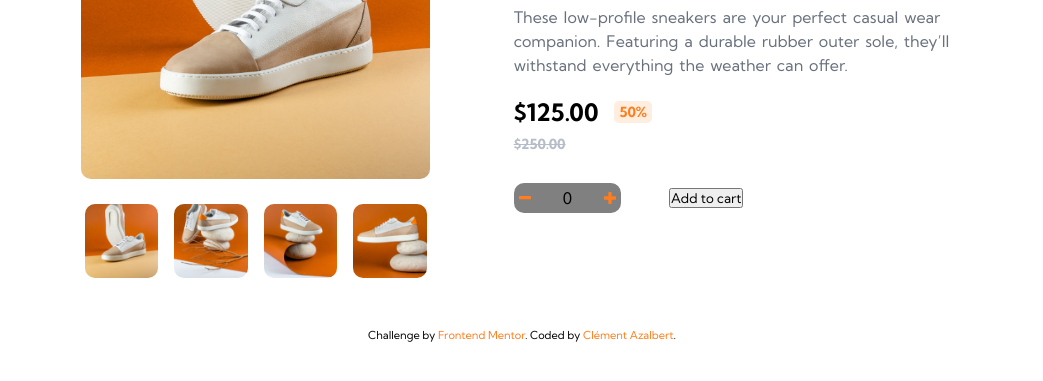
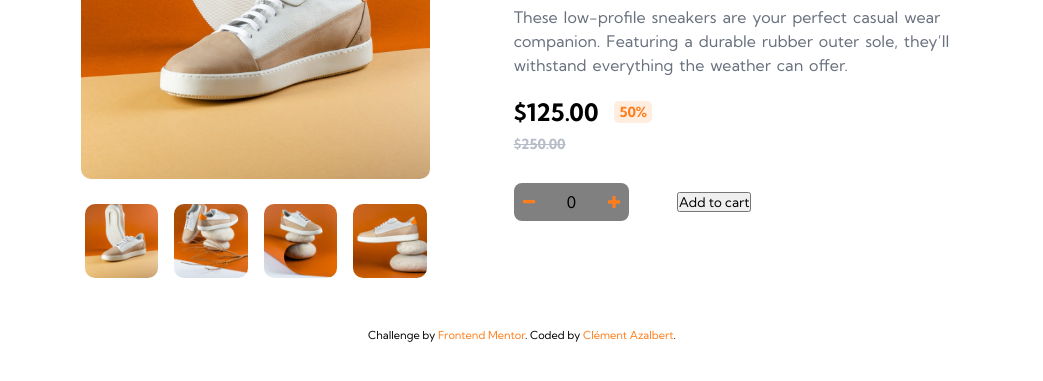
Before and after one commit to Clemi05/ecommerce-product-frontend-mentors-challenge, a plain HTML site: page index.html in a window 1280 px wide. Shown: the part 311-692 px from the top of the page, without its empty margins (118-1161 px from the left). Drawn offline with Linux system fonts and the light colour scheme.

Commit message:
updated css card-cart-quantity

```diff
--- a/css/components/card.css
+++ b/css/components/card.css
@@ -106,8 +106,8 @@
 .card-cart-quantity {
   display: flex;
   background-color: grey;
-  padding: 5px;
-  border-radius: 10px;
+  padding: 9px;
+  border-radius: 8px;
   align-content: center;
   justify-content: flex-start;
   align-items: center;
```
